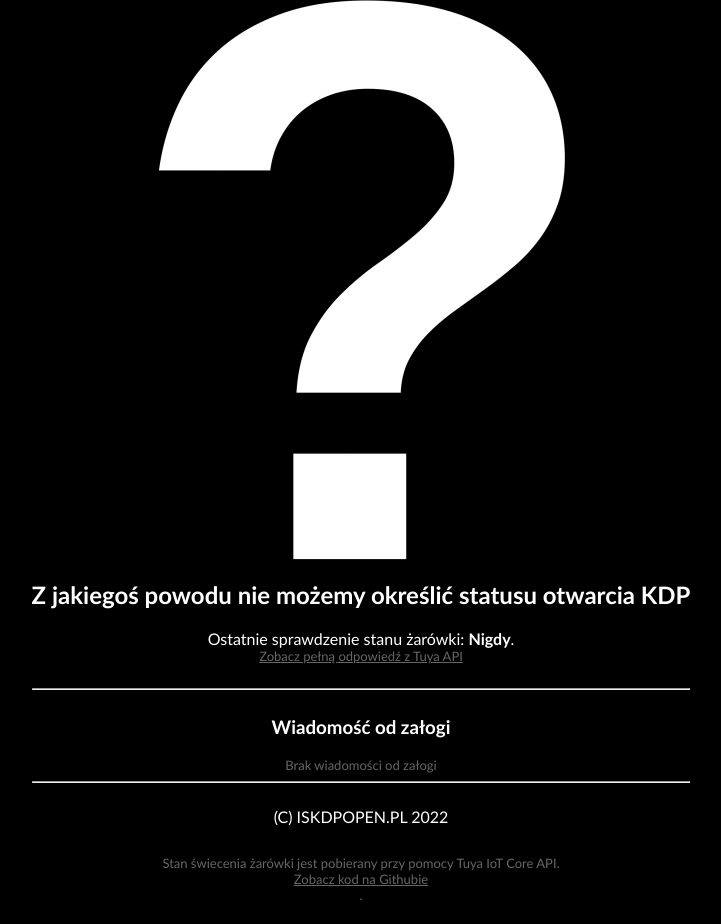
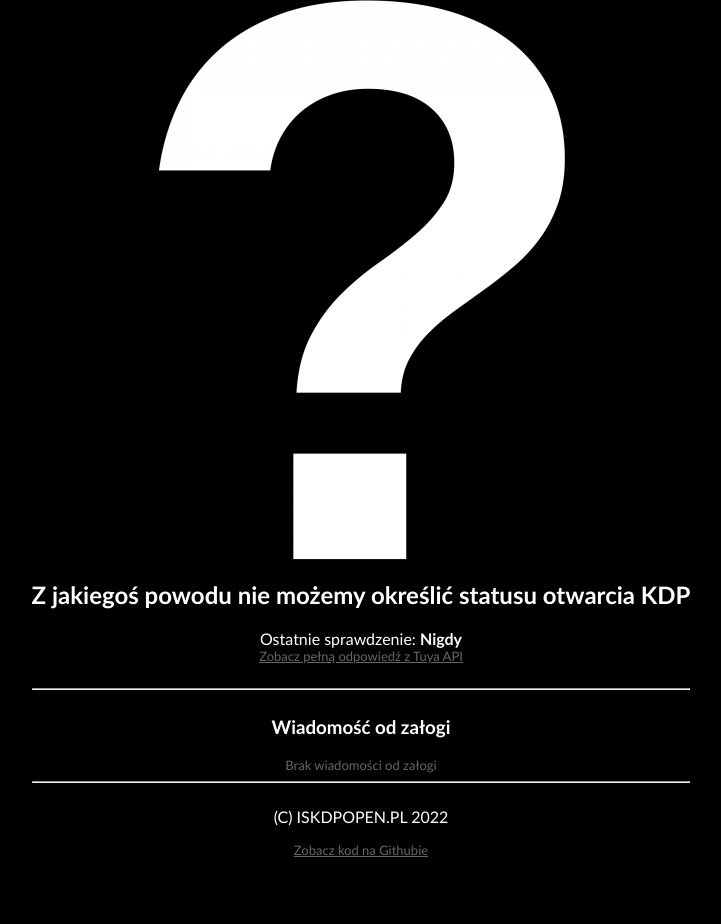
Before and after one commit to lakistech/iskdpopen, a FastAPI app: page / in a window 1280 px wide. Shown: the part 113-1037 px from the top of the page, without its empty margins (279-1000 px from the left). After the commit the page ends 970 px from the top, so only its background shows below. Run offline with FastAPI, Linux system fonts and the light colour scheme; parts of the project's set-up code (start-up, migrations or seed data) failed here and were passed over.

Commit message:
some adjustment on index

```diff
--- a/templates/index.html
+++ b/templates/index.html
@@ -24,11 +24,11 @@
           <p>
             <h2>{{message}}</h2>
           </p>
-          <p>Ostatnie sprawdzenie stanu żarówki: <b>{{latest_check_time}}</b>. <a class="techdesc" href="/latest_response.json">Zobacz pełną odpowiedź z Tuya API</a></p>
+          <p>Ostatnie sprawdzenie: <b>{{latest_check_time}}</b> <a class="techdesc" href="/latest_response.json">Zobacz pełną odpowiedź z Tuya API</a></p>
       </div>
       <hr class="dotted">
 
-      <div class="messageAdd">
+      <div class="message">
         <p>
           <h3>Wiadomość od załogi</h3>
         </p>
@@ -49,12 +49,10 @@
 
       <div class="subtitle">
         <p>(C) ISKDPOPEN.PL 2022</p>
+        <p><a class="techdesc" href="https://github.com/jjlakis/iskdpopen">Zobacz kod na Githubie</a></p>
       </div>
 
-      <div class="techdesc">
 
-        <p>Stan świecenia żarówki jest pobierany przy pomocy Tuya IoT Core API. <a class="techdesc" href="https://github.com/jjlakis/iskdpopen">Zobacz kod na Githubie</a>.</p>
-      </div>
 
 
     </div>
```
